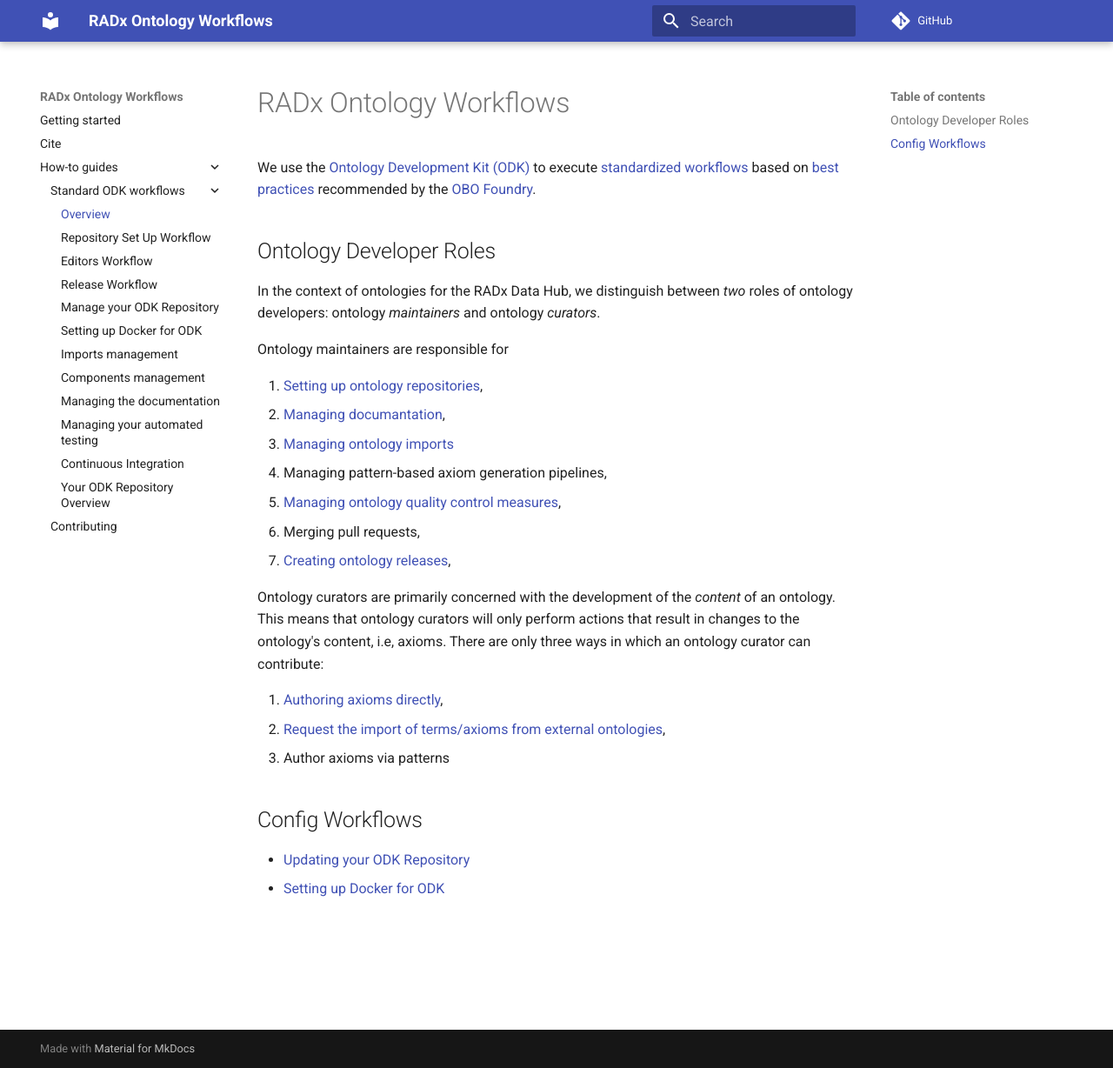
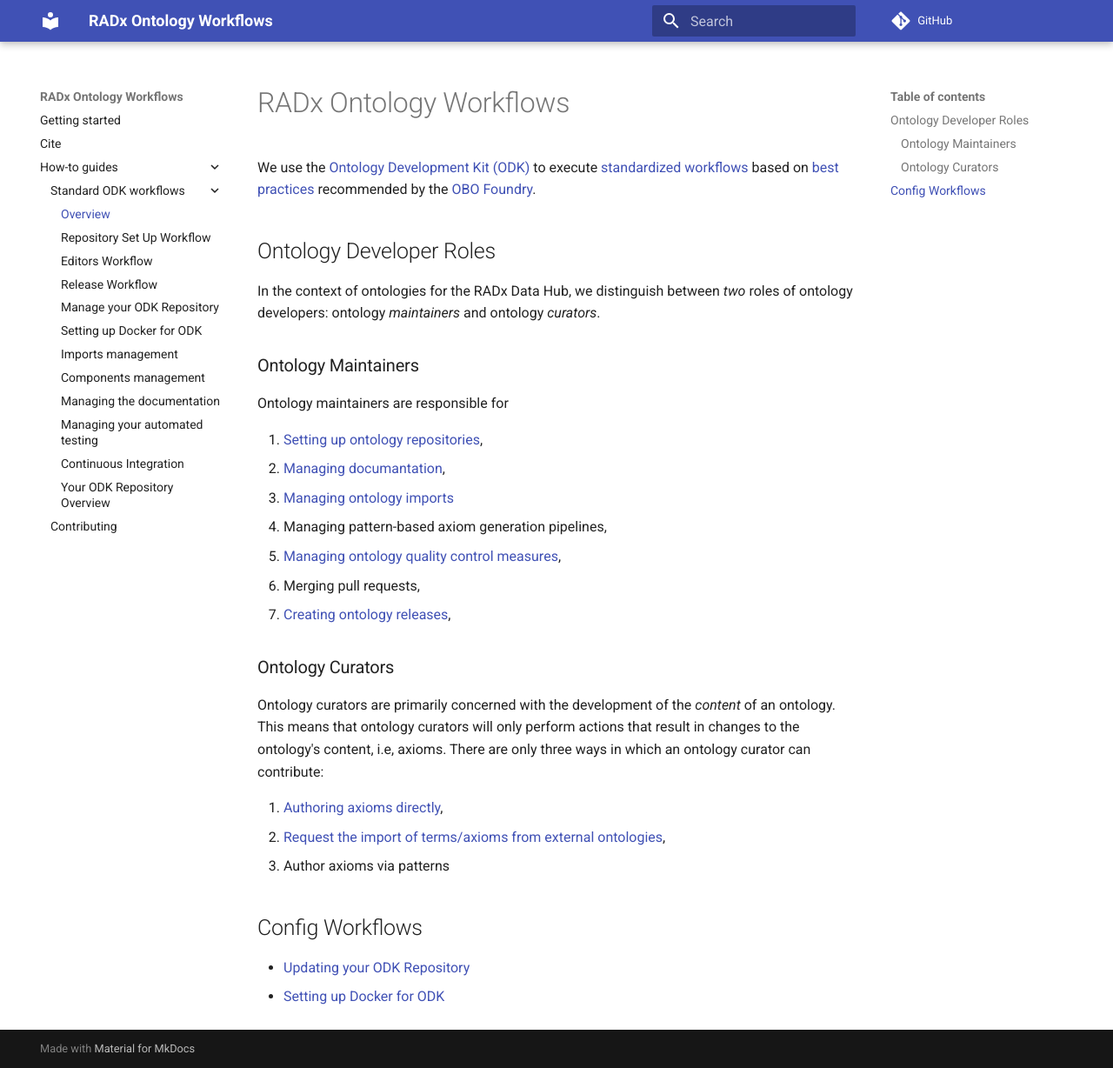
Before and after one commit to ckindermann/radx-ontology-workflows, an MkDocs documentation site: the page built from docs/odk-workflows/index.md, in a window 1280 px wide and 1228 px high. Shown: the whole window at 87% size. Built offline with MkDocs 1.6.1 and Material for MkDocs 9.7.7, drawn with Linux system fonts in a browser that asks for light colours; comment, search, counter and statistics services are not loaded.

Commit message:
Add sections for roles

```diff
--- a/docs/odk-workflows/index.md
+++ b/docs/odk-workflows/index.md
@@ -6,6 +6,9 @@ We use the [Ontology Development Kit (ODK)](https://github.com/INCATools/ontolog
 ## Ontology Developer Roles
 
 In the context of ontologies for the RADx Data Hub, we distinguish between *two* roles of ontology developers: ontology *maintainers* and ontology *curators*.
+
+
+### Ontology Maintainers
 
 Ontology maintainers are responsible for
 
@@ -16,6 +19,8 @@ Ontology maintainers are responsible for
 5. [Managing ontology quality control measures](ManageAutomatedTest.md),
 6. Merging pull requests,
 7. [Creating ontology releases](ReleaseWorkflow.md),
+
+### Ontology Curators
 
 Ontology curators are primarily concerned with the development of the *content* of an ontology.
 This means that ontology curators will only perform actions that result in changes to the ontology's content, i.e, axioms. There are only three ways in which an ontology curator can contribute:
```
